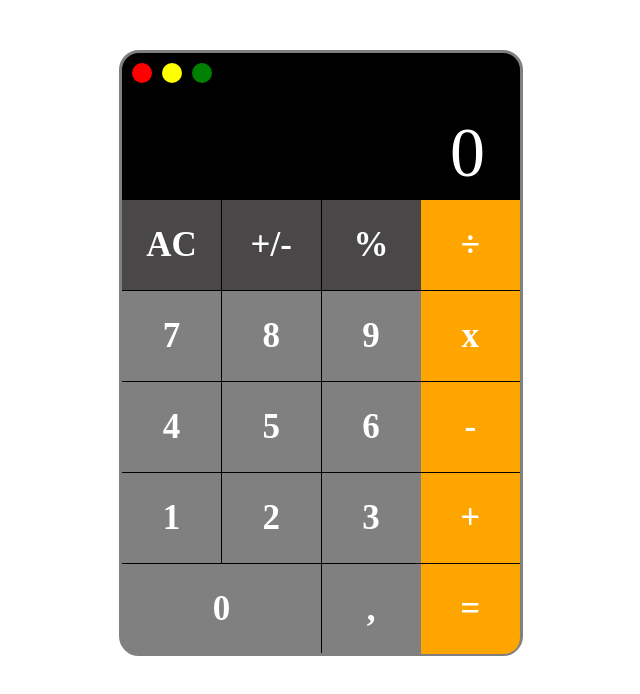
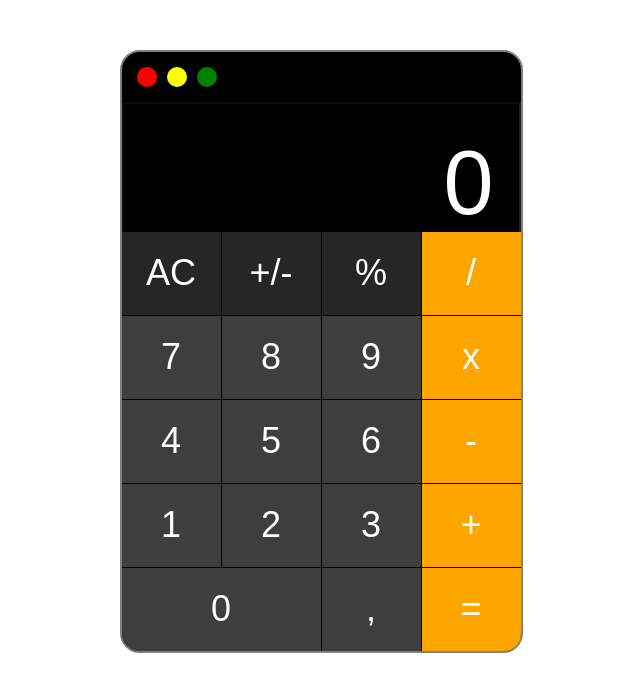
Before and after one commit to MykhailoChovban/Calculator, a plain HTML site: page index.html in a window 1280 px wide. Shown: the whole page, without its empty margins (319-959 px from the left). Drawn offline with Linux system fonts and the light colour scheme.

Commit message:
own designe

```diff
--- a/calc.js
+++ b/calc.js
@@ -0,0 +1,9 @@
+function insert(num) {
+  if (document.getElementById('res').value == '0') {
+    document.getElementById('res').value = num;
+  }
+ else {
+    document.getElementById('res').value += num;
+    console.log(num);
+  }
+}
--- a/css/style.css
+++ b/css/style.css
@@ -1,93 +1,93 @@
-.calc {
-  width: 398px;
-  height: 600px;
-  background: black;
-  border-radius: 20px;
-  border: 3px solid gray;
-  margin: 50px auto;
-  color: white;
+.body{
+  margin: 0;
+  box-sizing: border-box;
 }
 
-.calc-screen {
-  height: 137px;
+.main{
+  width: 399px;
+  height: 599px;
+  background-color: black;
+  border-radius: 20px;
+  margin: 50px auto;
+  border: solid 2px gray;
 }
 
-.calc-screen p {
-  font-size: 70px;
-  padding-right: 35px;
-  margin: 0;
+.screen{
+  width: 100%;
+  height: 30%;
+ }
+
+ .input{
+  width: 100%;
+  height: 70%;
   display: grid;
-  justify-content: end;
+  grid-template-columns: auto auto auto auto;
 }
 
-.navigation {
+.options{
+  padding: 15px 15px;
   display: grid;
-  grid-template-columns: 30px 30px 30px;
-  margin-top: 10px;
-  margin-left: 10px;
-  margin-bottom: 30px;
+  grid-template-columns: 30px 30px 30px
+}
 
-}
-.red, .yellow,.green {
+.closed, .white_designe,.history {
   height: 20px;
   width: 20px;
   border-radius: 20px;
   cursor: pointer;
 }
 
-.red {
+.closed {
   background-color: red;
 }
 
-.yellow {
+.white_designe {
   background-color: yellow;
 }
 
-.green {
+.history {
   background-color: green;
 }
 
-.btn {
+.result{
+  height: 130px;
+  width: 399px;
+  padding: 30px 25px 0% 0%;
+  box-sizing: border-box;
+  text-align: end;
+  background-color: black;
+  color: white;
+  font-size: 90px;
+  border-bottom-width: 0px;
+ }
+
+.btns {
   width: 99px;
-  height: 90px;
-  background: gray;
-  text-align: center;
-  line-height: 90px;
-}
-
-.buttons {
-  height: 300px;
-  display: grid;
-  grid-template-columns: auto auto auto auto ;
-  row-gap: 1px;
-  font-size: 35px;
-  font-weight: bold;
+  height: 83px;
+  border: 0;
+  border-radius: 0;
+  padding: 0;
+  background-color: rgb(63, 62, 62);
+  margin: 0px 1px 1px 0px;
+  font-size: 36px;
+  color: white;
   cursor: pointer;
-  user-select: none;
 }
 
 .zero {
   grid-column: 1/3;
   width: 199px;
-  border-bottom-left-radius: 15px;
+  border-bottom-left-radius: 17px;
 }
 
 .equal {
-  border-bottom-right-radius: 16px;
+  border-bottom-right-radius: 17px;
 }
 
-.orange {
-  background: orange;
+.darkgrey_color {
+  background-color: rgb(39, 38, 38);
 }
 
-.darkgrey {
-  background: rgb(73, 71, 71);
+.orange_color {
+  background-color: orange;
 }
-
-.click:hover {
-  filter: brightness(120%);
-}
-
-.click:active {
-  filter: brightness(90%);
-}
--- a/index.html
+++ b/index.html
@@ -1,45 +1,44 @@
 <!DOCTYPE html>
 <html lang="en">
 <head>
-    <meta charset="UTF-8">
-    <meta http-equiv="X-UA-Compatible" content="IE=edge">
-    <meta name="viewport" content="width=device-width, initial-scale=1.0">
-    <title>Document</title>
-    <link rel="stylesheet" href="css/style.css">
+  <meta charset="UTF-8" />
+  <meta name="viewport" content="width=device-width, initial-scale=1.0" />
+  <title>calculator</title>
+  <link rel="stylesheet" href="css/style.css" />
+  <link rel="icon" href="img/favicon.png.crdownload" sizes="64x64" />
 </head>
 <body>
-  <div class="calc">
-    <div class="calc-screen">
-      <div class="navigation">
-        <div class="red click" title="Закрити"></div>
-        <div class="yellow click" title="Згорнути"></div>
-        <div class="green click" title="Історія"></div>
+  <div class="main">
+    <div class="screen">
+      <div class="options">
+        <div class="closed"></div>
+        <div class="white_designe"></div>
+        <div class="history"></div>
       </div>
-      <div class="out">
-        <p>0</p>
-      </div>
+      <input class="result" type="text" value="0"  id="res" disabled>
     </div>
-    <div class="buttons">
-      <div class="btn darkgrey click">AC</div>
-      <div class="btn darkgrey click">+/-</div>
-      <div class="btn darkgrey click">%</div>
-      <div class="btn orange click">÷</div>
-      <div class="btn click">7</div>
-      <div class="btn click">8</div>
-      <div class="btn click">9</div>
-      <div class="btn orange click">x</div>
-      <div class="btn click">4</div>
-      <div class="btn click">5</div>
-      <div class="btn click">6</div>
-      <div class="btn orange click">-</div>
-      <div class="btn click">1</div>
-      <div class="btn click">2</div>
-      <div class="btn click">3</div>
-      <div class="btn orange click">+</div>
-      <div class="btn zero click">0</div>
-      <div class="btn click">,</div>
-      <div class="btn equal orange click">=</div>
-    </div>
- </div>
+    <div class="input">
+      <input class="btns darkgrey_color" type="button" value="AC" onclick="insert(' ')" />
+      <input class="btns darkgrey_color" type="button" value="+/-" onclick="insert('+/-')" />
+      <input class="btns darkgrey_color" type="button" value="%" onclick="insert('%')" />
+      <input class="btns orange_color" type="button" value="/" onclick="insert('/')" />
+      <input class="btns" type="button" value="7" onclick="insert('7')" />
+      <input class="btns" type="button" value="8" onclick="insert('8')" />
+      <input class="btns" type="button" value="9" onclick="insert('9')" />
+      <input class="btns orange_color" type="button" value="x" onclick="insert('*')" />
+      <input class="btns" type="button" value="4"onclick="insert('4')" />
+      <input class="btns" type="button" value="5"onclick="insert('5')" />
+      <input class="btns" type="button" value="6" onclick="insert('6')" />
+      <input class="btns orange_color" type="button" value="-" onclick="insert('-')" />
+      <input class="btns" type="button" value="1" onclick="insert('1')" />
+      <input class="btns" type="button" value="2" onclick="insert('2')" />
+      <input class="btns" type="button" value="3" onclick="insert('3')" />
+      <input class="btns orange_color" type="button" value="+" onclick="insert('+')" />
+      <input class="btns zero" type="button" value="0" onclick="insert('0')" />
+      <input class="btns" type="button" value="," onclick="insert(',')" />
+      <input class="btns orange_color equal" type="button" value="=" onclick="insert('=')" />
+     </div>
+  </div>
+  <script src="calc.js"></script>
 </body>
 </html>
```
Also changed, not shown: 1 other file.
